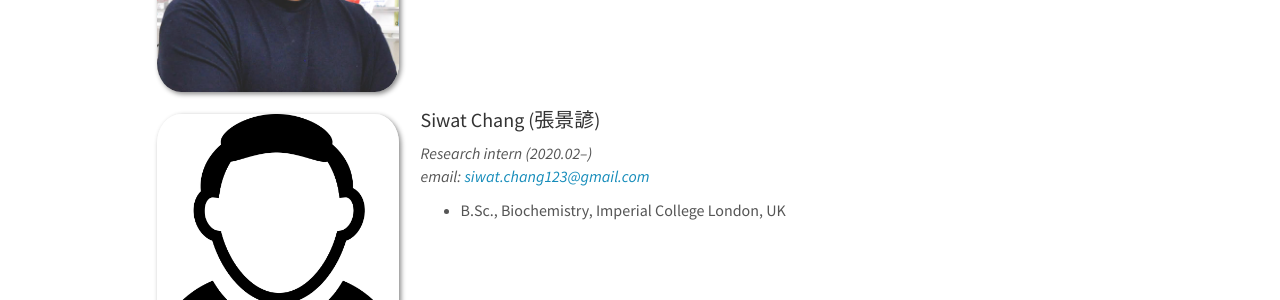
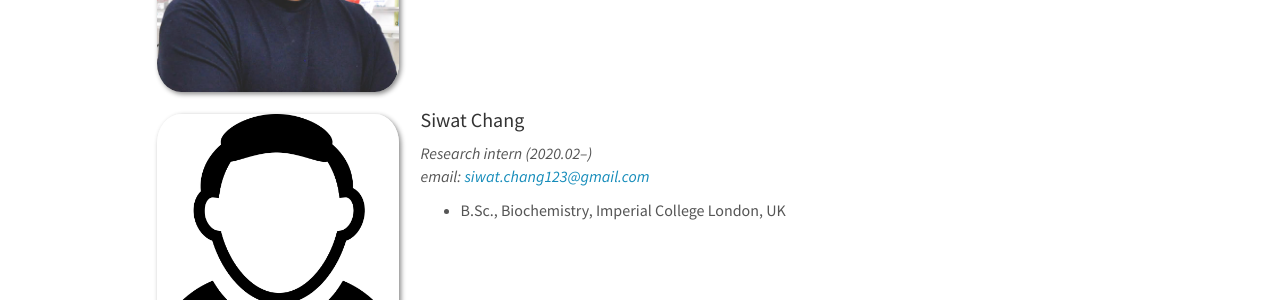
Before and after one commit to tzutongkao/Kao_Lab, a Jekyll site: the page built from _pages/team.md, in a window 1280 px wide and 900 px high, scrolled down 1484 px. Shown: the part 153-453 px from the top of the window. Built offline with Jekyll 4.4.1, drawn with Linux system fonts in a browser that asks for light colours; nearby versions of some CDN libraries.

Commit message:
Update team_members.yml

```diff
--- a/_data/team_members.yml
+++ b/_data/team_members.yml
@@ -43,7 +43,7 @@
   education1: B.Sc., Plant Pathology, National Chung Hsing University
   education2: Undergraduate research grant from Ministry of Science and Technology (2019.07–2020.02)
 
-- name: Siwat Chang (張景諺)
+- name: Siwat Chang
   photo: avatar.jpg
   info: Research intern (2020.02–)
   email: siwat.chang123@gmail.com
```
